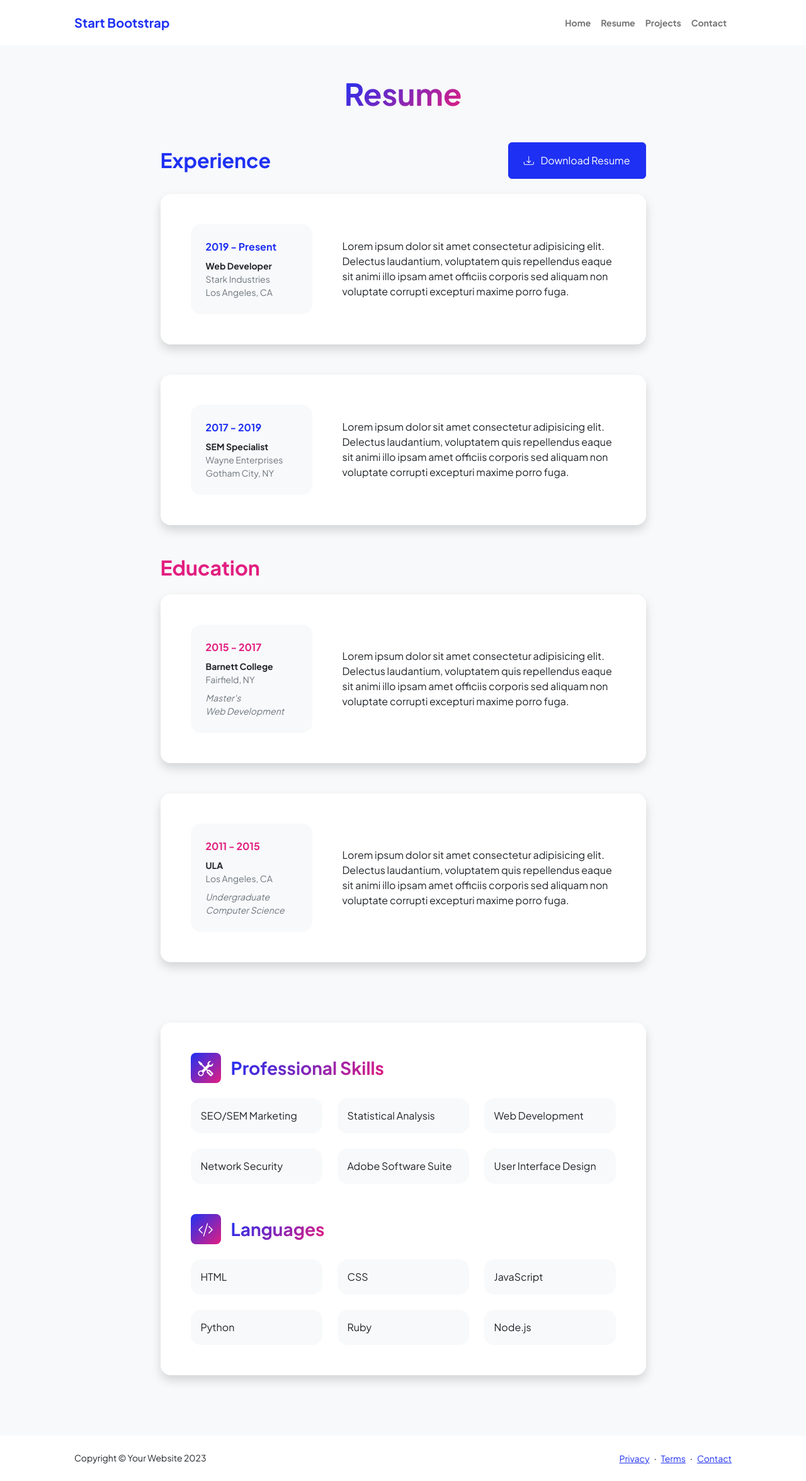
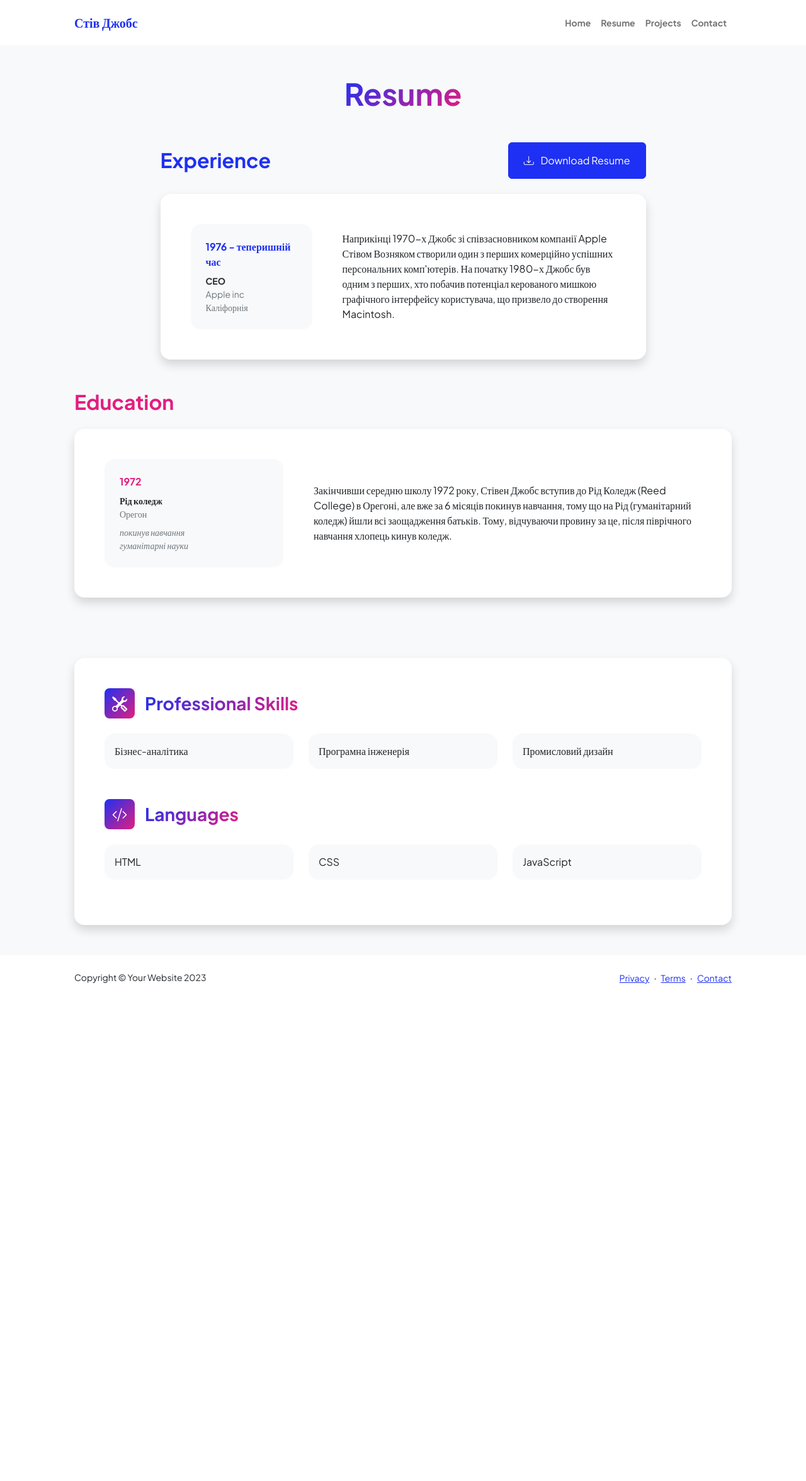
Before and after one commit to AdzhiievAli/lab_3_stevejobs_resume, a Django app: page /resume/ in a window 1280 px wide. Shown: the whole page at 63% size. After the commit the page ends 1562 px from the top, so only its background shows below. Run offline with Django 5.2, Linux system fonts and the light colour scheme; some libraries are stand-ins or nearby versions.

Commit message:
fixed resume.html

```diff
--- a/resume_project/resume_app/templates/resume.html
+++ b/resume_project/resume_app/templates/resume.html
@@ -25,7 +25,7 @@
             <!-- Navigation-->
             <nav class="navbar navbar-expand-lg navbar-light bg-white py-3">
                 <div class="container px-5">
-                    <a class="navbar-brand" href="{% url 'index' %}"><span class="fw-bolder text-primary">Start Bootstrap</span></a>
+                    <a class="navbar-brand" href="{% url 'index' %}"><span class="fw-bolder text-primary">Стів Джобс</span></a>
                     <button class="navbar-toggler" type="button" data-bs-toggle="collapse" data-bs-target="#navbarSupportedContent" aria-controls="navbarSupportedContent" aria-expanded="false" aria-label="Toggle navigation"><span class="navbar-toggler-icon"></span></button>
                     <div class="collapse navbar-collapse" id="navbarSupportedContent">
                         <ul class="navbar-nav ms-auto mb-2 mb-lg-0 small fw-bolder">
@@ -61,31 +61,18 @@
                                     <div class="row align-items-center gx-5">
                                         <div class="col text-center text-lg-start mb-4 mb-lg-0">
                                             <div class="bg-light p-4 rounded-4">
-                                                <div class="text-primary fw-bolder mb-2">2019 - Present</div>
-                                                <div class="small fw-bolder">Web Developer</div>
-                                                <div class="small text-muted">Stark Industries</div>
-                                                <div class="small text-muted">Los Angeles, CA</div>
+                                                <div class="text-primary fw-bolder mb-2">1976 - теперишній час</div>
+                                                <div class="small fw-bolder">CEO</div>
+                                                <div class="small text-muted">Apple inc</div>
+                                                <div class="small text-muted">Каліфорнія</div>
                                             </div>
                                         </div>
-                                        <div class="col-lg-8"><div>Lorem ipsum dolor sit amet consectetur adipisicing elit. Delectus laudantium, voluptatem quis repellendus eaque sit animi illo ipsam amet officiis corporis sed aliquam non voluptate corrupti excepturi maxime porro fuga.</div></div>
+                                        <div class="col-lg-8"><div>Наприкінці 1970-х Джобс зі співзасновником компанії Apple Стівом Возняком створили один з перших комерційно успішних персональних комп'ютерів. На початку 1980-х Джобс був одним з перших, хто побачив потенціал керованого мишкою графічного інтерфейсу користувача, що призвело до створення Macintosh.</div></div>
                                     </div>
                                 </div>
                             </div>
                             <!-- Experience Card 2-->
-                            <div class="card shadow border-0 rounded-4 mb-5">
-                                <div class="card-body p-5">
-                                    <div class="row align-items-center gx-5">
-                                        <div class="col text-center text-lg-start mb-4 mb-lg-0">
-                                            <div class="bg-light p-4 rounded-4">
-                                                <div class="text-primary fw-bolder mb-2">2017 - 2019</div>
-                                                <div class="small fw-bolder">SEM Specialist</div>
-                                                <div class="small text-muted">Wayne Enterprises</div>
-                                                <div class="small text-muted">Gotham City, NY</div>
-                                            </div>
-                                        </div>
-                                        <div class="col-lg-8"><div>Lorem ipsum dolor sit amet consectetur adipisicing elit. Delectus laudantium, voluptatem quis repellendus eaque sit animi illo ipsam amet officiis corporis sed aliquam non voluptate corrupti excepturi maxime porro fuga.</div></div>
-                                    </div>
-                                </div>
+
                             </div>
                         </section>
                         <!-- Education Section-->
@@ -97,41 +84,22 @@
                                     <div class="row align-items-center gx-5">
                                         <div class="col text-center text-lg-start mb-4 mb-lg-0">
                                             <div class="bg-light p-4 rounded-4">
-                                                <div class="text-secondary fw-bolder mb-2">2015 - 2017</div>
+                                                <div class="text-secondary fw-bolder mb-2">1972</div>
                                                 <div class="mb-2">
-                                                    <div class="small fw-bolder">Barnett College</div>
-                                                    <div class="small text-muted">Fairfield, NY</div>
+                                                    <div class="small fw-bolder">Рід коледж</div>
+                                                    <div class="small text-muted">Орегон</div>
                                                 </div>
                                                 <div class="fst-italic">
-                                                    <div class="small text-muted">Master's</div>
-                                                    <div class="small text-muted">Web Development</div>
+                                                    <div class="small text-muted">покинув навчання</div>
+                                                    <div class="small text-muted">гуманітарні науки</div>
                                                 </div>
                                             </div>
                                         </div>
-                                        <div class="col-lg-8"><div>Lorem ipsum dolor sit amet consectetur adipisicing elit. Delectus laudantium, voluptatem quis repellendus eaque sit animi illo ipsam amet officiis corporis sed aliquam non voluptate corrupti excepturi maxime porro fuga.</div></div>
+                                        <div class="col-lg-8"><div>Закінчивши середню школу 1972 року, Стівен Джобс вступив до Рід Коледж (Reed College) в Орегоні, але вже за 6 місяців покинув навчання, тому що на Рід (гуманітарний коледж) йшли всі заощадження батьків. Тому, відчуваючи провину за це, після піврічного навчання хлопець кинув коледж.</div></div>
                                     </div>
                                 </div>
                             </div>
-                            <!-- Education Card 2-->
-                            <div class="card shadow border-0 rounded-4 mb-5">
-                                <div class="card-body p-5">
-                                    <div class="row align-items-center gx-5">
-                                        <div class="col text-center text-lg-start mb-4 mb-lg-0">
-                                            <div class="bg-light p-4 rounded-4">
-                                                <div class="text-secondary fw-bolder mb-2">2011 - 2015</div>
-                                                <div class="mb-2">
-                                                    <div class="small fw-bolder">ULA</div>
-                                                    <div class="small text-muted">Los Angeles, CA</div>
-                                                </div>
-                                                <div class="fst-italic">
-                                                    <div class="small text-muted">Undergraduate</div>
-                                                    <div class="small text-muted">Computer Science</div>
-                                                </div>
-                                            </div>
-                                        </div>
-                                        <div class="col-lg-8"><div>Lorem ipsum dolor sit amet consectetur adipisicing elit. Delectus laudantium, voluptatem quis repellendus eaque sit animi illo ipsam amet officiis corporis sed aliquam non voluptate corrupti excepturi maxime porro fuga.</div></div>
-                                    </div>
-                                </div>
+
                             </div>
                         </section>
                         <!-- Divider-->
@@ -148,15 +116,11 @@
                                             <h3 class="fw-bolder mb-0"><span class="text-gradient d-inline">Professional Skills</span></h3>
                                         </div>
                                         <div class="row row-cols-1 row-cols-md-3 mb-4">
-                                            <div class="col mb-4 mb-md-0"><div class="d-flex align-items-center bg-light rounded-4 p-3 h-100">SEO/SEM Marketing</div></div>
-                                            <div class="col mb-4 mb-md-0"><div class="d-flex align-items-center bg-light rounded-4 p-3 h-100">Statistical Analysis</div></div>
-                                            <div class="col"><div class="d-flex align-items-center bg-light rounded-4 p-3 h-100">Web Development</div></div>
+                                            <div class="col mb-4 mb-md-0"><div class="d-flex align-items-center bg-light rounded-4 p-3 h-100">Бізнес-аналітика</div></div>
+                                            <div class="col mb-4 mb-md-0"><div class="d-flex align-items-center bg-light rounded-4 p-3 h-100">Програмна інженерія</div></div>
+                                            <div class="col"><div class="d-flex align-items-center bg-light rounded-4 p-3 h-100">Промисловий дизайн</div></div>
                                         </div>
-                                        <div class="row row-cols-1 row-cols-md-3">
-                                            <div class="col mb-4 mb-md-0"><div class="d-flex align-items-center bg-light rounded-4 p-3 h-100">Network Security</div></div>
-                                            <div class="col mb-4 mb-md-0"><div class="d-flex align-items-center bg-light rounded-4 p-3 h-100">Adobe Software Suite</div></div>
-                                            <div class="col"><div class="d-flex align-items-center bg-light rounded-4 p-3 h-100">User Interface Design</div></div>
-                                        </div>
+
                                     </div>
                                     <!-- Languages list-->
                                     <div class="mb-0">
@@ -169,11 +133,7 @@
                                             <div class="col mb-4 mb-md-0"><div class="d-flex align-items-center bg-light rounded-4 p-3 h-100">CSS</div></div>
                                             <div class="col"><div class="d-flex align-items-center bg-light rounded-4 p-3 h-100">JavaScript</div></div>
                                         </div>
-                                        <div class="row row-cols-1 row-cols-md-3">
-                                            <div class="col mb-4 mb-md-0"><div class="d-flex align-items-center bg-light rounded-4 p-3 h-100">Python</div></div>
-                                            <div class="col mb-4 mb-md-0"><div class="d-flex align-items-center bg-light rounded-4 p-3 h-100">Ruby</div></div>
-                                            <div class="col"><div class="d-flex align-items-center bg-light rounded-4 p-3 h-100">Node.js</div></div>
-                                        </div>
+
                                     </div>
                                 </div>
                             </div>
```
